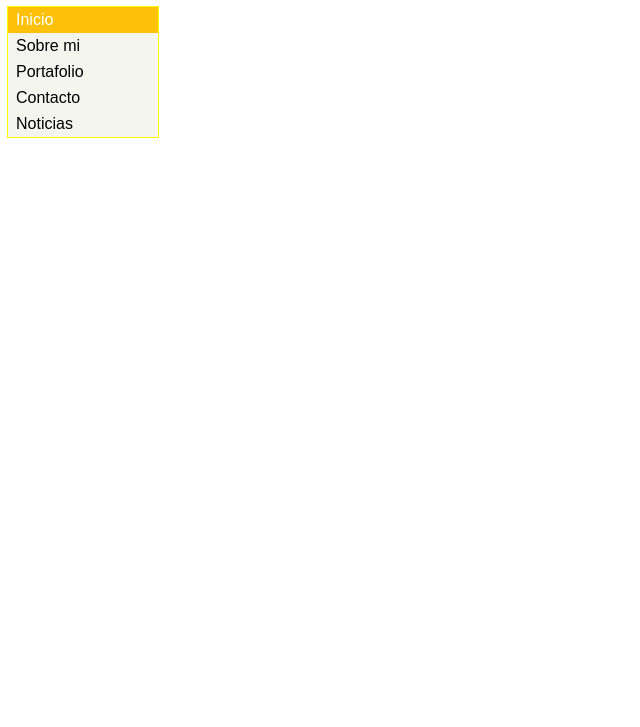
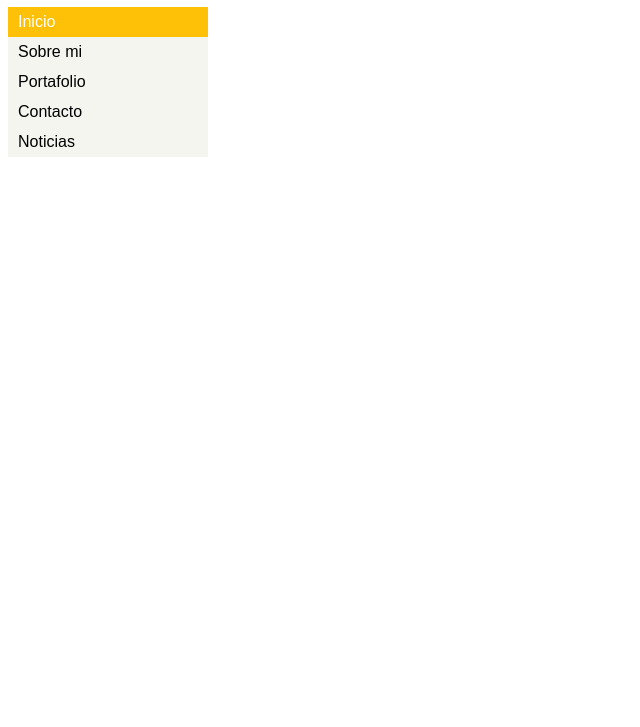
Before and after one commit to yennyelizabeth/menu-vertical, a plain HTML site: page index.html in a window 1280 px wide. Shown: the part 73-800 px from the top of the page, without its empty margins (0-640 px from the left). Drawn offline with Linux system fonts and the light colour scheme.

Commit message:
agregando etiqueta semantica nav,completando estilo

```diff
--- a/css/main.css
+++ b/css/main.css
@@ -10,9 +10,16 @@ body {
       font-family: sans-serif ;
 }
 
+
+/*  elemento bloque */
+nav {
+     /*  outline: 1px solid red;*/
+      width: 200px;
+}
+
 /*selector de etiqueta- elemento bloque*/
 ul {
-     outline: 1px solid yellow;
+     /*outline: 1px solid yellow;*/
 
      /* le quita las viñetas*/
      list-style: none;
@@ -22,9 +29,9 @@ ul {
      padding: 0;
 
      /*ancho */
-     width : 150px;
+     /* width : 200px;*/
 
-     line-height: 26px;
+     line-height: 30px;
 }
 
 /*etiqueta li, es elemento bloque*/
@@ -48,7 +55,7 @@ a  {
      color: #000;
 
      /*agregando espacio */
-     padding-left: 8px;
+     padding-left: 10px;
 }
 
 a:hover {
@@ -73,4 +80,9 @@ ul li:first-child a:hover {
 
 a:active {
           background: #000 ;
+          color:#fff;
 }
+
+ul li:first-child a:active {
+                            color:#fff;
+}
--- a/index.html
+++ b/index.html
@@ -18,13 +18,17 @@
   <body>
      <h1>Menú Vertical</h1>
 
+     <!--Agregando etiqueta semántica, para indicar que es una barra de
+         navegacion, para que el navegador indentifique-->
+     <nav>
       <!-- Lista desordenada de items -->
       <ul>
-        <li><a href="http://laboratoria.la">Inicio</a></li>
+        <li><a href="http://laboratoria.la"target="_blank">Inicio</a></li>
         <li><a href="https://www.facebook.com/yennyelizabeth.quinonesjauregui.5" target="_blank">Sobre mi</a></li>
         <li><a href="https://yennyquinonesjaure.wixsite.com/porfatolio-design "target="_blank">Portafolio</a></li>
         <li><a href="https://yennyquinonesjaure.wixsite.com/porfatolio-design/contact"target="_blank">Contacto</a></li>
         <li><a href="http://noticias.universia.es/ciencia-tecnologia/noticia/2017/08/07/1154874/tendencias-experiencia-usuario-dominaran-2017.html"target="_blank">Noticias</a></li>
       </ul>
+    </nav>
   </body>
 </html>
```
